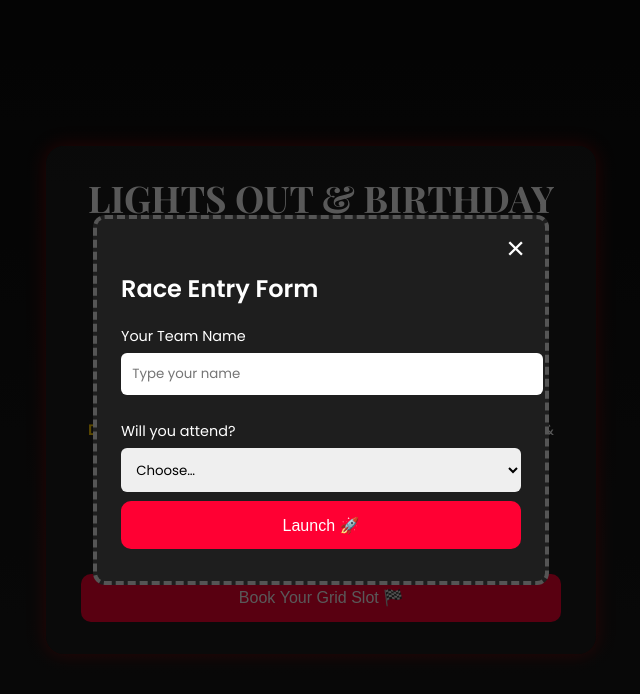
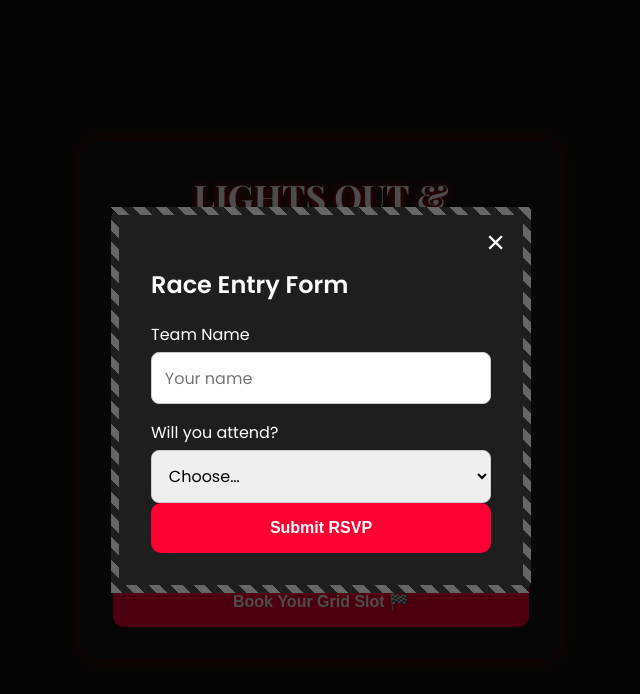
Before and after one commit to dheerajsena/dheerajs-2025-invite, a plain HTML site: page index.html in a window 1280 px wide. Both pictures are taken after a click on the button "Book Your Grid Slot 🏁". Shown: the whole page, without its empty margins (319-959 px from the left). Drawn offline with nearby package versions, Linux system fonts and the light colour scheme.

Commit message:
Add files via upload

```diff
--- a/index.html
+++ b/index.html
@@ -1,114 +1,111 @@
+
 <!DOCTYPE html>
 <html lang="en">
 <head>
   <meta charset="UTF-8" />
-  <meta name="viewport" content="width=device-width, initial-scale=1.0" />
-  <title>Lights Out &amp; Birthday On</title>
-  <link href="https://fonts.googleapis.com/css2?family=Playfair+Display:wght@700&family=Poppins:wght@300;400;600&display=swap" rel="stylesheet">
-  <link rel="stylesheet" href="style.css" />
+  <meta name="viewport" content="width=device-width, initial-scale=1.0"/>
+  <title>Lights Out & Birthday On</title>
+  <link rel="preconnect" href="https://fonts.googleapis.com">
+  <link rel="preconnect" href="https://fonts.gstatic.com" crossorigin>
+  <link href="https://fonts.googleapis.com/css2?family=Poppins:wght@400;600&family=Playfair+Display:wght@700&display=swap" rel="stylesheet">
+  <link rel="stylesheet" href="style.css"/>
 </head>
 <body>
   <div class="invite-container">
-    <div class="sunset-overlay">
-      <h1 class="title">Lights Out &amp; Birthday On<span class="subtitle">33 Laps Around the Sun</span></h1>
+    <div class="card">
+      <h1 class="title">Lights Out &amp; Birthday On<span class="subtitle">33&nbsp;Laps&nbsp;Around&nbsp;the&nbsp;Sun</span></h1>
       <div class="details">
         <p><strong>Date:</strong> Sunday, May&nbsp;11th</p>
-        <p><strong>Grid Time:</strong> 4:00&nbsp;PM&nbsp;–&nbsp;10:00&nbsp;PM (Garage closes at 10)</p>
-        <p><strong>Pit Lane:</strong> Level&nbsp;41,&nbsp;60&nbsp;Kavanagh&nbsp;Street, Southbank</p>
-        <p><strong>Dress&nbsp;Code:</strong> “If you ain't first, you're last.” Just look fast, fresh &amp; fly 😎</p>
+        <p><strong>Grid&nbsp;Time:</strong> 4:00&nbsp;PM&nbsp;–&nbsp;10:00&nbsp;PM&nbsp;(Garage closes at&nbsp;10)</p>
+        <p><strong>Pit&nbsp;Lane:</strong> Level&nbsp;41,&nbsp;60&nbsp;Kavanagh&nbsp;St, Southbank</p>
+        <p><strong>Dress&nbsp;Code:</strong> “If you ain't first, you're last.” Just look fast&nbsp;&amp;&nbsp;fly 😎</p>
       </div>
-      <div id="countdown" class="countdown-box">Race starts in 00d 00h 00m 00s</div>
-      <button id="openModal" class="rsvp-button">Book&nbsp;Your&nbsp;Grid&nbsp;Slot&nbsp;🏁</button>
+
+      <!-- Countdown box -->
+      <div id="countdown" class="countdown-box">Race starts in …</div>
+
+      <button id="openModal" class="rsvp-button">Book Your Grid Slot 🏁</button>
     </div>
   </div>
 
   <!-- Modal -->
   <div id="modal" class="modal hidden">
-    <div class="modal-box tyre-border">
+    <div class="modal-box">
       <button id="closeModal" class="close" aria-label="Close">&times;</button>
       <h2>Race Entry Form</h2>
-      <label for="guestName">Your Team Name</label>
-      <input type="text" id="guestName" required placeholder="Type your name"/>
-      <label for="guestRsvp">Will you attend?</label>
-      <select id="guestRsvp" required>
-        <option value="" disabled selected>Choose…</option>
-        <option value="Yes">Yes – See you there!</option>
-        <option value="Maybe">Maybe</option>
-        <option value="No">No, can’t make it</option>
+      <label for="name">Team Name</label>
+      <input type="text" id="name" placeholder="Your name" />
+
+      <label for="rsvp">Will you attend?</label>
+      <select id="rsvp">
+        <option value="">Choose…</option>
+        <option value="Yes">Yes – See you at the grid</option>
+        <option value="No">No – Box, box</option>
+        <option value="Maybe">Maybe – Weather dependent</option>
       </select>
-      <button id="submitRsvp" class="rsvp-button">Launch&nbsp;🚀</button>
+
+      <button id="sendRsvp" class="submit-button">Submit&nbsp;RSVP</button>
     </div>
   </div>
+
+  <audio id="engineSound" src="https://assets.mixkit.co/sfx/preview/mixkit-quick-car-pass-by-2021.mp3" preload="auto"></audio>
 
   <script>
   document.addEventListener('DOMContentLoaded', () => {
       const modal      = document.getElementById('modal');
       const openBtn    = document.getElementById('openModal');
       const closeBtn   = document.getElementById('closeModal');
-  const submitBtn  = document.getElementById('submitRsvp');
-  const nameInput  = document.getElementById('guestName');
-  const rsvpSelect = document.getElementById('guestRsvp');
-  const countdown  = document.getElementById('countdown');
+      const sendBtn    = document.getElementById('sendRsvp');
+      const engineSound= document.getElementById('engineSound');
+      const nameInput  = document.getElementById('name');
+      const rsvpSelect = document.getElementById('rsvp');
 
-  /* Show / hide modal */
       openBtn.addEventListener('click', () => modal.classList.replace('hidden','show'));
       closeBtn.addEventListener('click', () => modal.classList.replace('show','hidden'));
 
-  /* Engine rev sound */
-  const rev = new Audio('https://cdn.pixabay.com/download/audio/2022/09/29/audio_8e268d3607.mp3?filename=f1-engine-rev-121506.mp3');
-  rev.volume = 0.2;
-
-  /* Submit handler */
-  submitBtn.addEventListener('click', async () => {
+      sendBtn.addEventListener('click', async () => {
         const name = nameInput.value.trim();
         const rsvp = rsvpSelect.value;
-    if (!name || !rsvp) {
-      alert('Please enter your name and select RSVP');
+        if(!name || !rsvp){
+          alert('Fill out the form first!');
           return;
         }
-    submitBtn.disabled = true;
-    submitBtn.textContent = 'Sending…';
-    try {
-      await fetch('https://script.google.com/macros/s/AKfycbwNFGXHPzr5li9NjJE-PRcc_vlja5hN9RBs4EHReOdXtLhLgV0ro4Y4qCR7YBZOTcBlDw/exec', {
-        method: 'POST',
-        mode: 'no-cors',
-        headers: { 'Content-Type': 'application/json' },
-        body: JSON.stringify({
-          name,
-          rsvp,
-          ua: navigator.userAgent,
-          ts: new Date().toISOString()
-        })
+        // play sfx
+        engineSound.volume = 0.25;
+        engineSound.currentTime = 0;
+        engineSound.play().catch(()=>{}); // ignore autoplay block
+
+        // send to Google Sheets
+        await fetch('https://script.google.com/macros/s/AKfycbwNFGXHPzr5li9NjJE-PRcc_vlja5hN9RBs4EHReOdXtLhLgV0ro4Y4qCR7YBZOTcBlDw/exec',{
+          method:'POST',
+          mode:'no-cors',
+          headers:{'Content-Type':'application/json'},
+          body:JSON.stringify({name,rsvp,ua:navigator.userAgent})
         });
-      rev.play();
-      alert('Grid slot confirmed! 🏎️');
+        alert('Grid slot confirmed – see you trackside!');
         modal.classList.replace('show','hidden');
-      nameInput.value = '';
-      rsvpSelect.value = '';
-    } catch(err) {
-      console.error(err);
-      alert('Error, please try again.');
-    } finally {
-      submitBtn.disabled = false;
-      submitBtn.textContent = 'Launch 🚀';
-    }
+        nameInput.value='';
+        rsvpSelect.value='';
       });
 
-  /* Countdown timer */
+      /* Countdown */
+      const countdownEl = document.getElementById('countdown');
       const raceTime = new Date('2025-05-11T16:00:00+10:00').getTime();
-  setInterval(() => {
+      const interval = setInterval(()=>{
         const now = Date.now();
         const diff = raceTime - now;
-    if (diff <= 0) {
-      countdown.textContent = 'Lights out! 🏁';
+        if(diff<=0){
+          countdownEl.textContent = 'Race in progress!';
+          clearInterval(interval);
           return;
         }
-    const d = Math.floor(diff/86400000);
-    const h = Math.floor((diff%86400000)/3600000);
-    const m = Math.floor((diff%3600000)/60000);
-    const s = Math.floor((diff%60000)/1000);
-    countdown.innerHTML = `Race starts in <strong>${String(d).padStart(2,'0')}d ${String(h).padStart(2,'0')}h ${String(m).padStart(2,'0')}m ${String(s).padStart(2,'0')}s</strong>`;
-  }, 1000);
+        const d=Math.floor(diff/86400000);
+        const h=Math.floor((diff%86400000)/3600000);
+        const m=Math.floor((diff%3600000)/60000);
+        const s=Math.floor((diff%60000)/1000);
+        countdownEl.textContent =
+          (d?d+'d ':'') + ('0'+h).slice(-2)+'h ' + ('0'+m).slice(-2)+'m '+ ('0'+s).slice(-2)+'s';
+      },1000);
   });
   </script>
 </body>
--- a/style.css
+++ b/style.css
@@ -1,93 +1,115 @@
 
-/* Fonts & Base */
-body {
-  margin: 0;
-  padding: 0;
-  font-family: 'Poppins', sans-serif;
-  background: linear-gradient(to bottom, #0d0d0d, #1a1a1a);
-  color: #fff;
+*{box-sizing:border-box;}
+
+body{
+  margin:0;
+  font-family:'Poppins',sans-serif;
+  background:#0d0d0d;
+  color:#fff;
 }
-.invite-container {
-  display: flex;
-  justify-content: center;
-  align-items: center;
-  height: 100vh;
-  padding: 0 1rem;
-  box-sizing: border-box;
+
+/* Main card */
+.invite-container{
+  display:flex;
+  justify-content:center;
+  align-items:center;
+  min-height:100vh;
+  padding:1rem;
 }
-.sunset-overlay {
-  background: rgba(30,30,30,0.9);
-  border-radius: 18px;
-  padding: 2rem 2.2rem;
-  width: 100%;
-  max-width: 480px;
-  text-align: center;
-  box-shadow: 0 0 18px rgba(255,0,0,0.4);
+.card{
+  background:rgba(20,20,20,0.9);
+  border-radius:18px;
+  padding:2rem;
+  width:100%;
+  max-width:480px;
+  text-align:center;
+  box-shadow:0 0 20px rgba(255,0,0,0.4);
 }
-.title {
-  font-family: 'Playfair Display', serif;
-  text-transform: uppercase;
-  font-size: 2.3rem;
-  line-height: 1.1;
-  margin: 0;
+.title{
+  font-family:'Playfair Display',serif;
+  font-size:2.2rem;
+  text-transform:uppercase;
+  margin:0;
+  color:#fff;
+  text-shadow:0 0 8px #ff0000;
 }
-.subtitle {
-  display: block;
-  font-family: 'Poppins', sans-serif;
-  font-size: 1rem;
-  color: #ffcc00;
-  margin-top: 0.3rem;
+.subtitle{
+  display:block;
+  font-size:1rem;
+  margin-top:0.4rem;
+  color:#ffcc00;
+  letter-spacing:1px;
 }
-.details {
-  margin: 1.2rem 0 1.8rem;
-  font-size: 0.95rem;
-  line-height: 1.5rem;
+.details{
+  margin:1.5rem 0;
+  font-size:0.95rem;
+  line-height:1.6;
 }
-.details strong { color:#ffcc00; }
-.countdown-box {
-  display: inline-block;
-  background: #111;
-  border: 2px solid #ff0033;
-  border-radius: 10px;
-  padding: 0.8rem 1rem;
-  font-weight: 600;
-  margin-bottom: 1.5rem;
+.countdown-box{
+  background:#161616;
+  border:2px solid #ff0000;
+  padding:0.8rem 1rem;
+  border-radius:10px;
+  display:inline-block;
+  font-family:'Space Mono',monospace;
+  font-size:1rem;
+  margin-bottom:1.2rem;
 }
-.rsvp-button {
-  background: #ff0033;
-  border: none;
-  color: #fff;
-  padding: 0.9rem 1.1rem;
-  font-size: 1rem;
-  border-radius: 10px;
-  cursor: pointer;
-  width: 100%;
+
+/* Button */
+.rsvp-button,.submit-button{
+  background:#ff0033;
+  border:none;
+  color:#fff;
+  font-weight:600;
+  padding:1rem 1.4rem;
+  font-size:1rem;
+  border-radius:10px;
+  cursor:pointer;
+  width:100%;
 }
-.rsvp-button:hover { background:#ff1a44; }
+.rsvp-button:hover,.submit-button:hover{background:#ff334d}
 
 /* Modal */
-.modal { position:fixed; top:0; left:0; right:0; bottom:0; display:none; justify-content:center; align-items:center; background:rgba(0,0,0,0.65); z-index:9999;}
-.show { display:flex; }
-.modal-box {
+.hidden{display:none;}
+.show{display:flex;}
+
+.modal{
+  position:absolute;top:0;left:0;right:0;bottom:0;
+  background:rgba(0,0,0,0.7);
+  justify-content:center;
+  align-items:center;
+  padding:1rem;
+  z-index:1000;
+}
+.modal-box{
+  position:relative;
   background:#1e1e1e;
-  padding:2rem 1.5rem;
+  padding:2rem;
+  width:100%;
+  max-width:420px;
   border-radius:12px;
-  width:90%;
-  max-width:400px;
-  position:relative;
+  border:8px solid transparent;
+  border-image:repeating-linear-gradient(45deg,#666 0 8px, transparent 8px 16px) 8;
+}
+.close{
+  position:absolute;
+  top:8px;right:12px;
+  background:none;
+  border:none;
+  font-size:2rem;
   color:#fff;
+  cursor:pointer;
 }
-.close { position:absolute; top:10px; right:14px; border:none; background:none; color:#fff; font-size:2rem; cursor:pointer; }
-.modal-box label { display:block; margin:1rem 0 0.4rem; font-size:0.9rem; }
-.modal-box input, .modal-box select {
-  width:100%; padding:0.7rem; border-radius:6px; border:none; margin-bottom:0.6rem; font-family:'Poppins',sans-serif;
+
+/* Form elements */
+.modal-box label{display:block;margin:1rem 0 0.3rem;}
+.modal-box input,
+.modal-box select{
+  width:100%;
+  padding:0.8rem;
+  font-size:1rem; /* >=16px to prevent iOS zoom */
+  border-radius:8px;
+  border:1px solid #ccc;
+  font-family:'Poppins',sans-serif;
 }
-.tyre-border { border:4px dashed #555; }
-
-/* Mobile */
-@media(max-width:600px){
-  .sunset-overlay{padding:1.6rem 1.2rem;}
-  .title{font-size:1.9rem;}
-  .countdown-box{font-size:0.9rem;}
-  .modal-box{padding:1.5rem 1.2rem;}
-}
```
Lines whose indentation alone changed are shown as unchanged.
